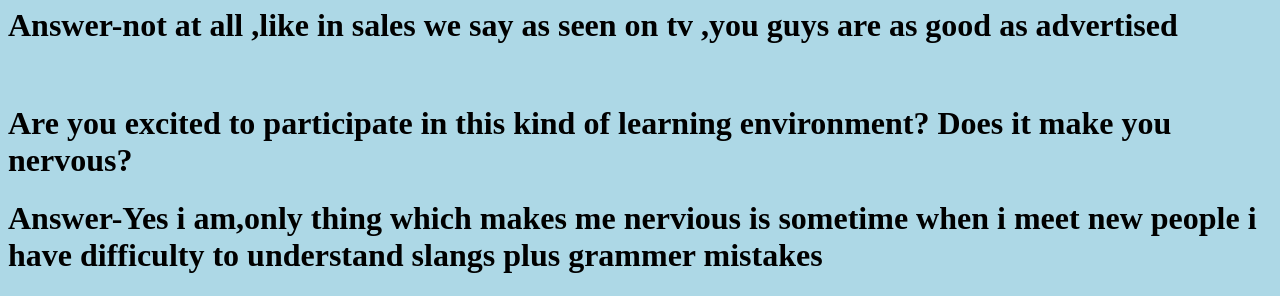
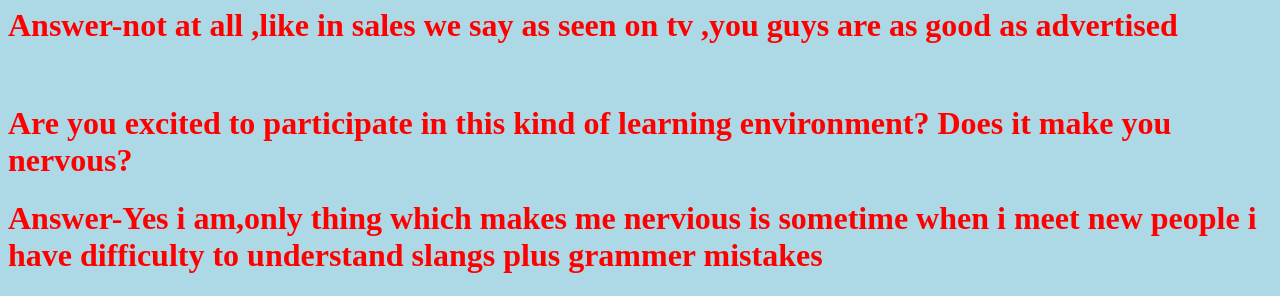
Before and after one commit to karanpaulchaudhary/karanpaulchaudhary.github.io, a plain HTML site: page blog/c1-reflection-blog.html in a window 1280 px wide. Shown: the part 616-912 px from the top of the page. Drawn offline with Linux system fonts and the light colour scheme.

Commit message:
sprint 2

```diff
--- a/blog/styles/main.css
+++ b/blog/styles/main.css
@@ -1,3 +1,7 @@
 body {
     background-color: lightblue;
 }
+h1{
+    color: red;
+    font:italic;
+}
--- a/styles/main.css
+++ b/styles/main.css
@@ -1,3 +1,6 @@
 body {
     background-color: lightblue;
 }
+h1{
+    color:green;
+}
```
Also changed, not shown: blog/c1-reflection-blog.html (+1 -0 lines), 3 other files.
